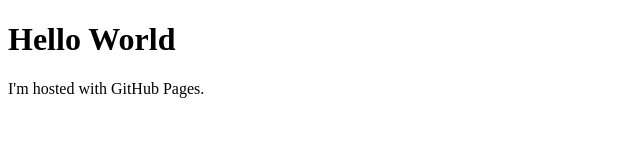
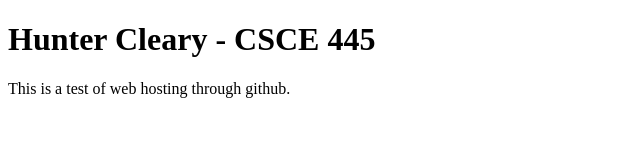
Before and after one commit to hncleary/hncleary.github.io, a plain HTML site: page index.html in a window 1280 px wide. Shown: the whole page, without its empty margins (0-640 px from the left). Drawn offline with Linux system fonts and the light colour scheme.

Commit message:
Update index.html

```diff
--- a/index.html
+++ b/index.html
@@ -1,7 +1,9 @@
 <!DOCTYPE html>
 <html>
 <body>
-<h1>Hello World</h1>
-<p>I'm hosted with GitHub Pages.</p>
+<h1>Hunter Cleary - CSCE 445</h1>
+<div class= main>
+  <p>This is a test of web hosting through github.</p>
+</div>
 </body>
 </html>
```
